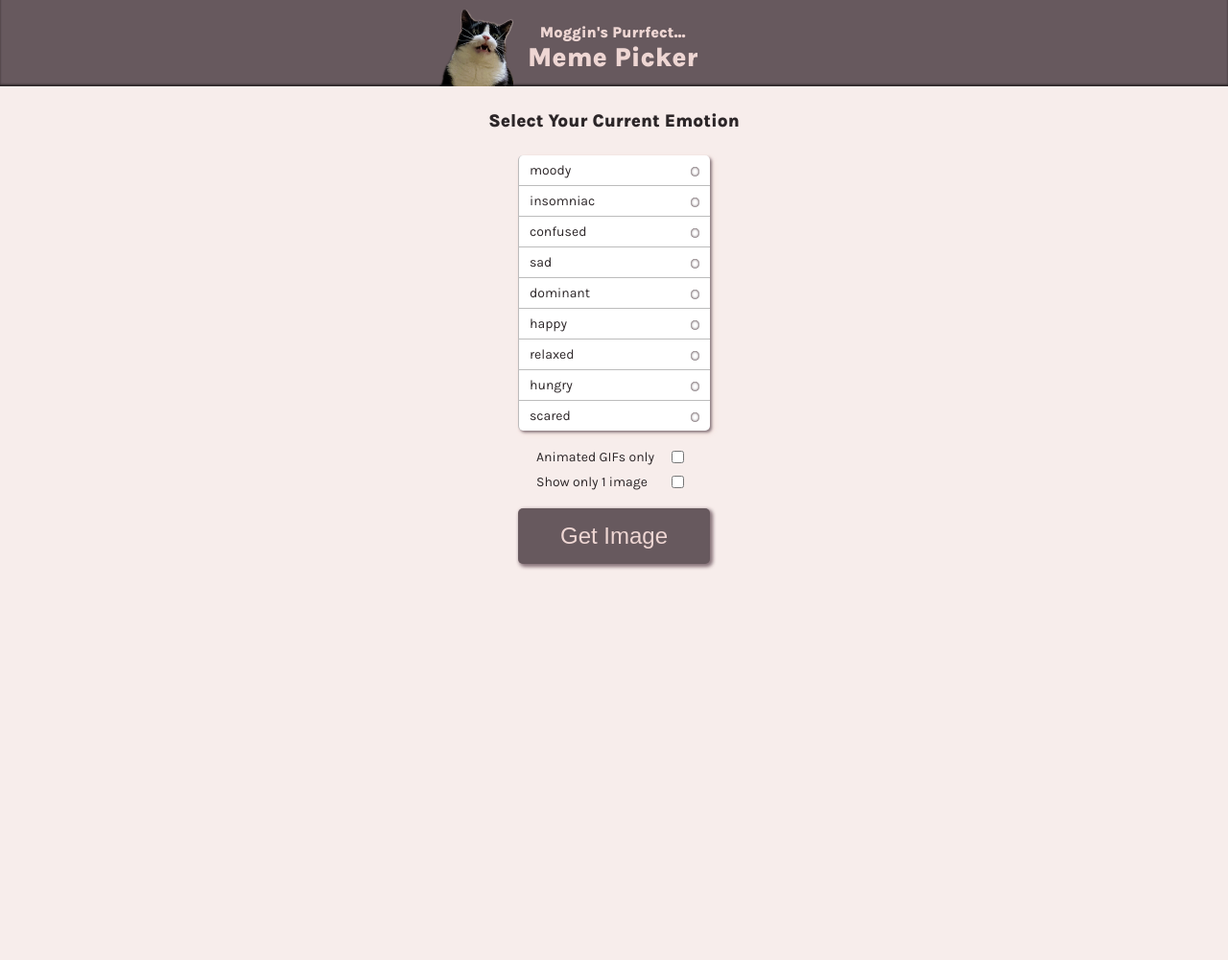
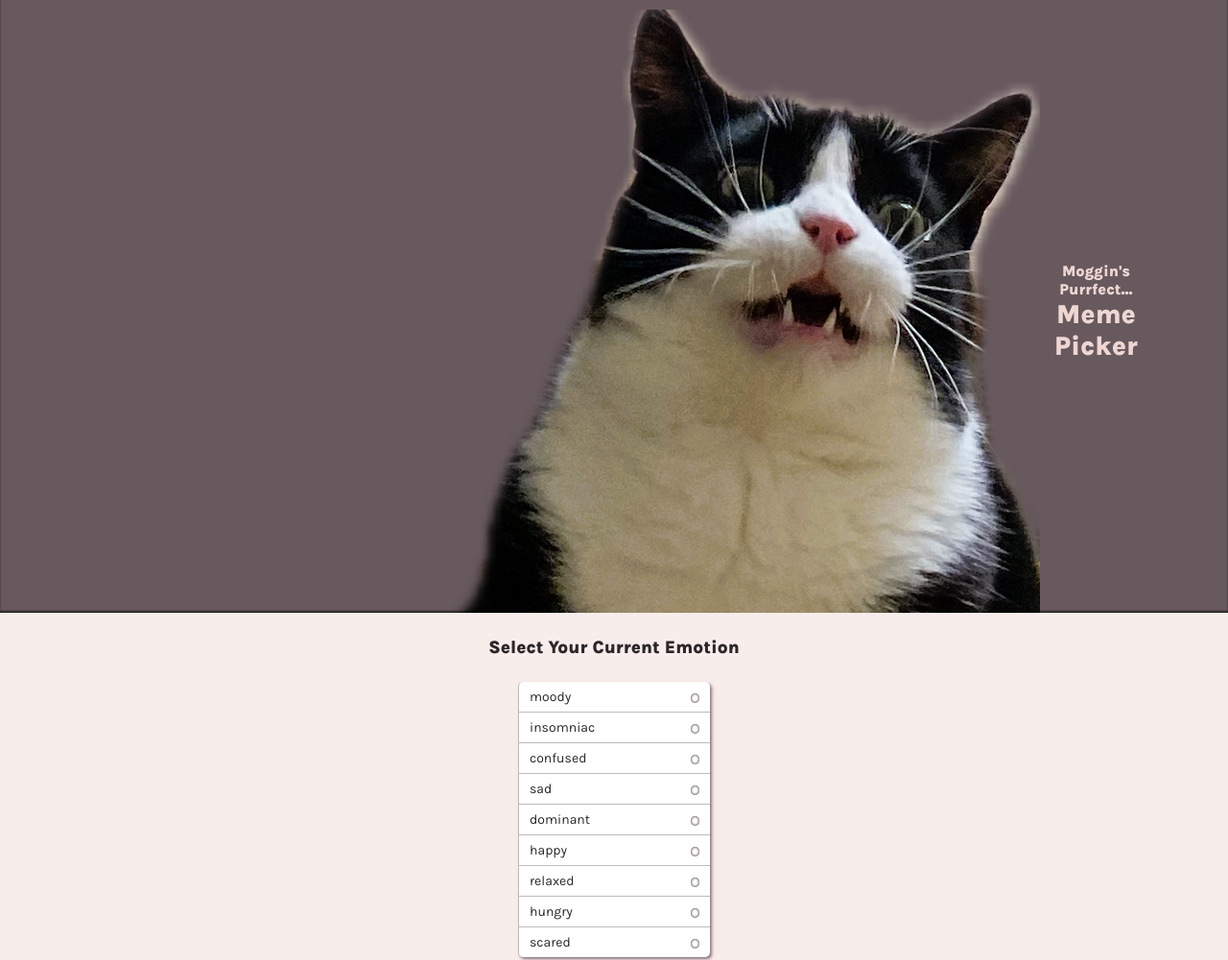
Before and after one commit to Holl4444/memePicker, a website built with Vite: page index.html in a window 1280 px wide. Shown: the top 1001 px of the page at 96% size. Before the commit the page ends 800 px from the top, so only its background shows below. Built offline with nearby package versions, Linux system fonts and the light colour scheme.

Commit message:
fix: alt on Mog image, try no slash path

```diff
--- a/index.html
+++ b/index.html
@@ -16,7 +16,11 @@
   <body>
     <header>
       <div class="header-inner">
-        <img src="/images/mog.png" class="pumpkin-img" />
+        <img
+          src="images/mog.png"
+          class="Moggins-img"
+          alt="A feral looking monster of a cat with boggled yellow eyes like a goblin. It is also a tuxedo cat."
+        />
         <div>
           <h2>Moggin's Purrfect...</h2>
           <h1>Meme Picker</h1>
```
